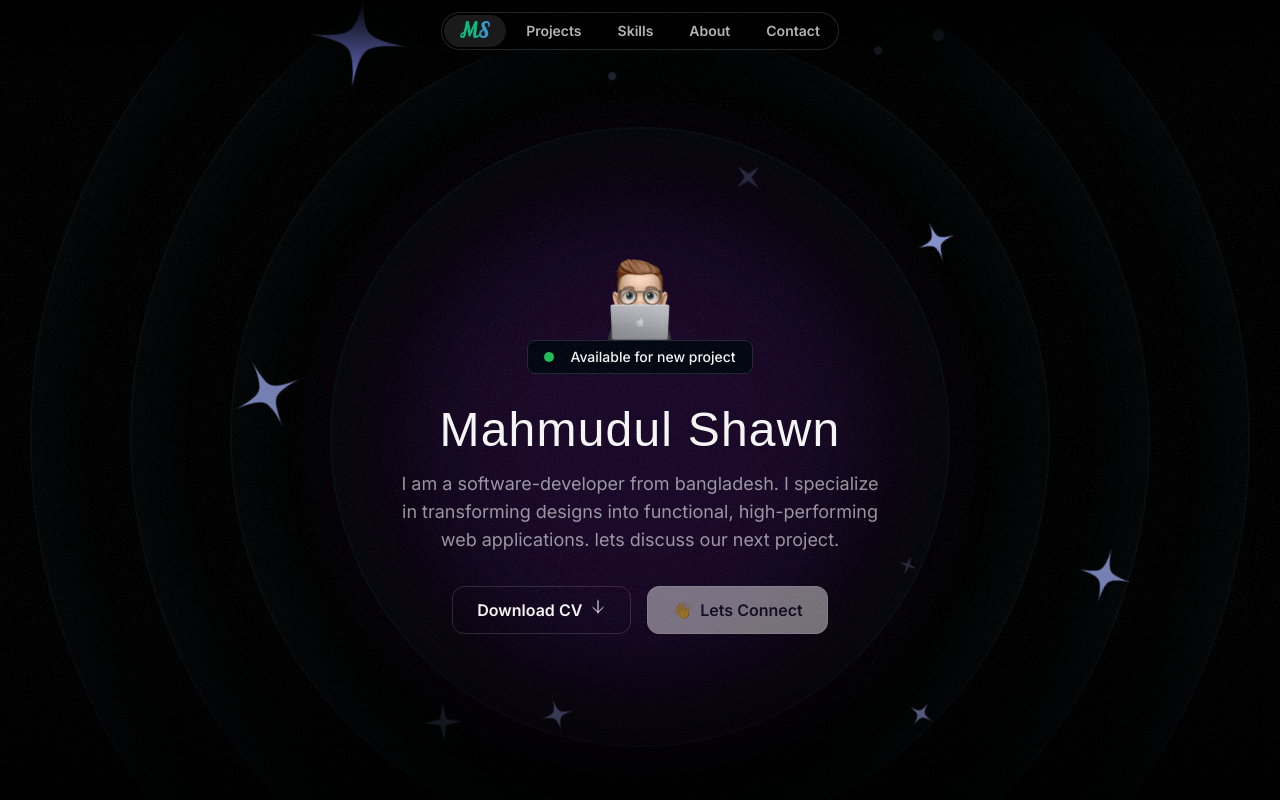
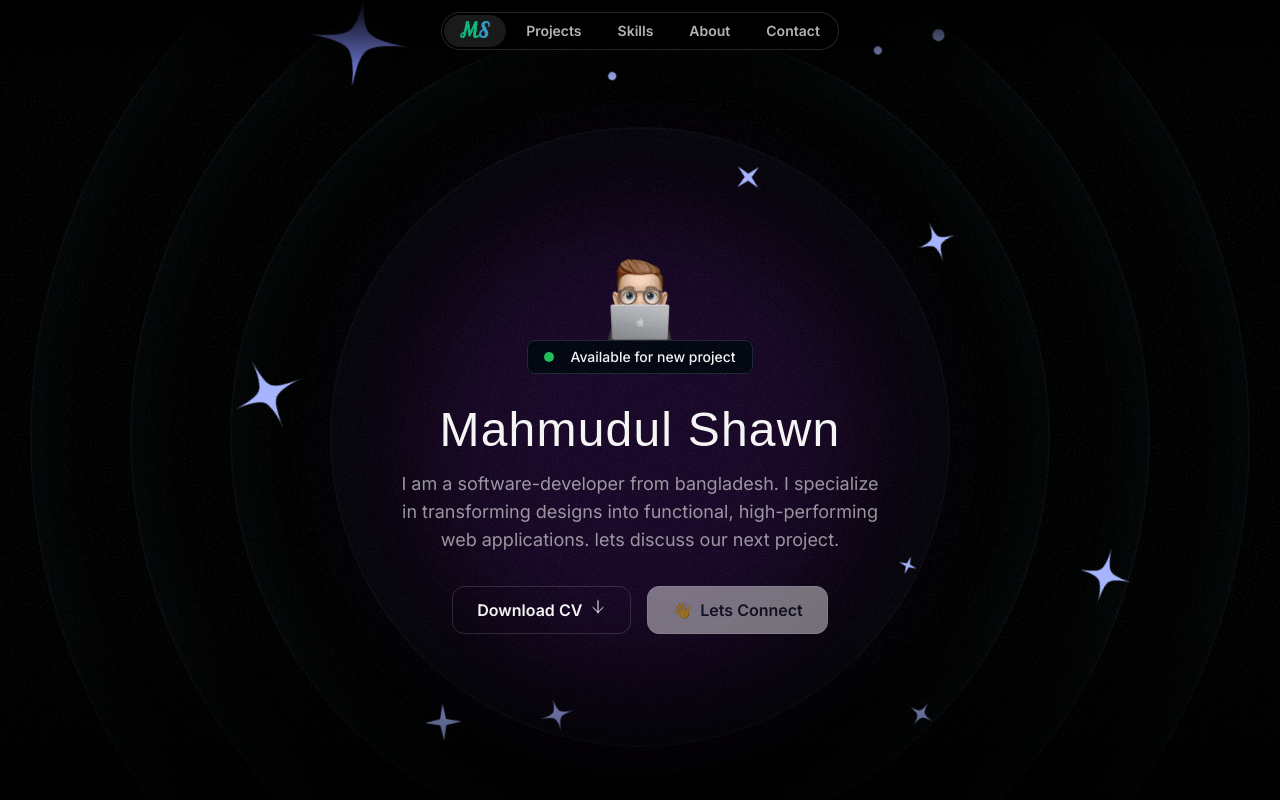
Before and after one commit to Mahmudulshawn/portfolio, a Next.js app: page / in a window 1280 px wide. Shown: the top 800 px of the page. Built offline with nearby package versions, Linux system fonts and the light colour scheme; a web font is replaced by a local one.

Commit message:
fix the star problem in the hero section

```diff
--- a/sections/Hero.js
+++ b/sections/Hero.js
@@ -31,43 +31,43 @@ const Hero = () => {
         <div className="size-[1020px] hero-ring"></div>
         <div className="size-[1220px] hero-ring"></div>
         <HeroOrbit size={800} rotation={-72}>
-          <StarIcon className="size-28 text-indigo-400/80" />
+          <StarIcon className="size-28 text-indigo-400" />
         </HeroOrbit>
         <HeroOrbit size={610} rotation={-120}>
-          <StarIcon className="size-20 text-indigo-300/70" />
+          <StarIcon className="size-20 text-indigo-300" />
         </HeroOrbit>
         <HeroOrbit size={750} rotation={70}>
-          <StarIcon className="size-16 text-indigo-300/70" />
+          <StarIcon className="size-16 text-indigo-300" />
         </HeroOrbit>
         <HeroOrbit size={450} rotation={160}>
-          <StarIcon className="size-10 text-indigo-300/50" />
+          <StarIcon className="size-10 text-indigo-300" />
         </HeroOrbit>
         <HeroOrbit size={550} rotation={20}>
-          <StarIcon className="size-12 text-indigo-300/80" />
+          <StarIcon className="size-12 text-indigo-300" />
         </HeroOrbit>
         <HeroOrbit size={590} rotation={98}>
-          <StarIcon className="size-8 text-indigo-300/80" />
+          <StarIcon className="size-8 text-indigo-300" />
         </HeroOrbit>
         <HeroOrbit size={430} rotation={-14}>
-          <SparkleIcon className="size-8 text-indigo-300/20" />
+          <SparkleIcon className="size-8 text-indigo-300" />
         </HeroOrbit>
         <HeroOrbit size={440} rotation={79}>
-          <SparkleIcon className="size-5 text-indigo-300/20" />
+          <SparkleIcon className="size-5 text-indigo-300" />
         </HeroOrbit>
         <HeroOrbit size={530} rotation={178}>
-          <SparkleIcon className="size-10 text-indigo-300/20" />
+          <SparkleIcon className="size-10 text-indigo-300" />
         </HeroOrbit>
         <HeroOrbit size={710} rotation={144}>
-          <SparkleIcon className="size-14 text-indigo-300/20" />
+          <SparkleIcon className="size-14 text-indigo-300" />
         </HeroOrbit>
         <HeroOrbit size={720} rotation={0}>
-          <div className="size-3 rounded-full bg-indigo-300/20" />
+          <div className="size-3 rounded-full bg-indigo-300" />
         </HeroOrbit>
         <HeroOrbit size={520} rotation={-41}>
-          <div className="size-2 rounded-full bg-indigo-300/20" />
+          <div className="size-2 rounded-full bg-indigo-300" />
         </HeroOrbit>
         <HeroOrbit size={650} rotation={-5}>
-          <div className="size-2 rounded-full bg-indigo-300/20" />
+          <div className="size-2 rounded-full bg-indigo-300" />
         </HeroOrbit>
       </div>
 
```
